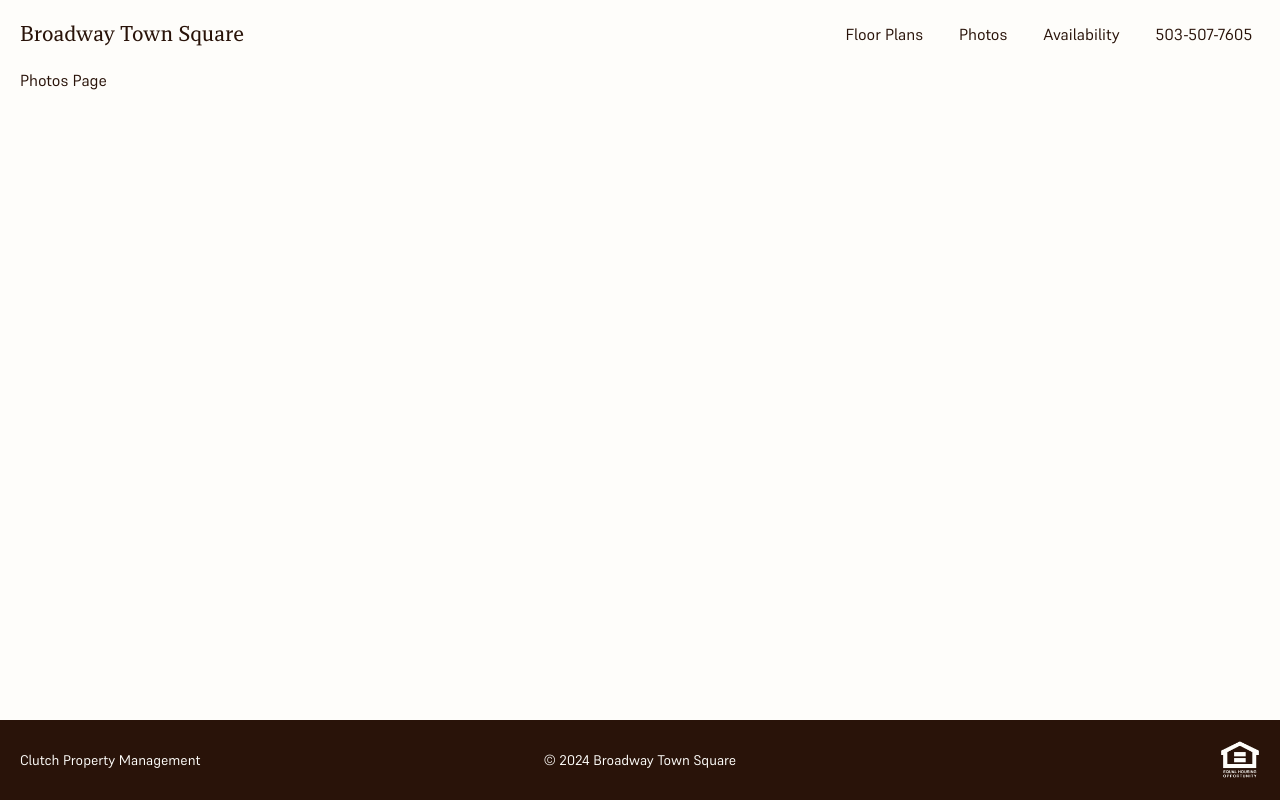
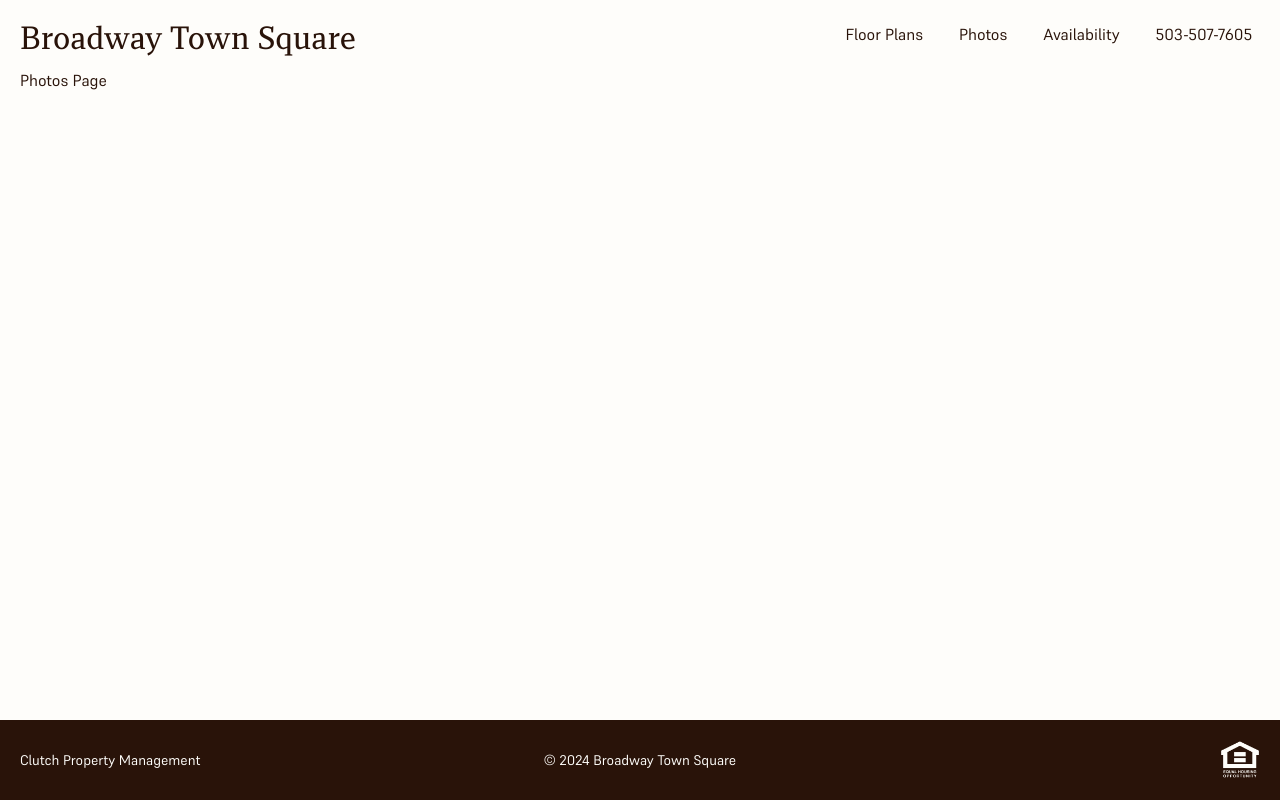
Before and after one commit to ClutchWebAdmin/broadway-town-square, a Next.js app: page /photos in a window 1280 px wide. Built offline with nearby package versions, Linux system fonts and the light colour scheme.

Commit message:
increased header logo size, everything else to sans font

```diff
--- a/src/app/components/Hero.jsx
+++ b/src/app/components/Hero.jsx
@@ -11,16 +11,15 @@ export default function Hero() {
         placeholder="blur"
       />
       <div className="absolute hidden lg:grid grid-cols-1 lg:grid-cols-3 items-end p-5 w-full h-full">
-        <h3 className="font-serif text-xl font-medium">1127 Broadway St NE</h3>
-        <h3 className="font-serif text-xl font-medium justify-center flex">
+        <h3 className="text-xl font-medium">1127 Broadway St NE</h3>
+        <h3 className="text-xl font-medium justify-center flex">
           Salem, Oregon
         </h3>
-        <h3 className="font-serif text-xl font-medium justify-end flex">
-          97301
-        </h3>
+        <h3 className="text-xl font-medium justify-end flex">97301</h3>
       </div>
+
       <div className="absolute grid lg:hidden grid-cols-1 items-end p-5 w-full h-full">
-        <h3 className="font-serif text-xl font-medium">
+        <h3 className="text-xl font-medium">
           1127 Broadway St NE
           <br />
           Salem, Oregon 97301
--- a/src/app/components/TheHeader.jsx
+++ b/src/app/components/TheHeader.jsx
@@ -7,7 +7,10 @@ export default function TheHeader() {
     <header className="absolute w-full">
       <nav className="flex flex-row items-start w-full h-fit justify-between p-5">
         <div className="flex w-fit">
-          <Link href="/" className="font-medium font-serif text-xl">
+          <Link
+            href="/"
+            className="font-medium font-serif text-xl md:text-2xl lg:text-3xl"
+          >
             Broadway Town Square
           </Link>
         </div>
```
